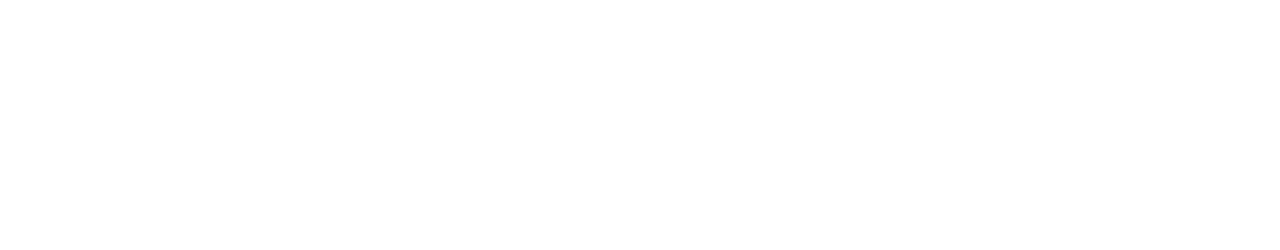
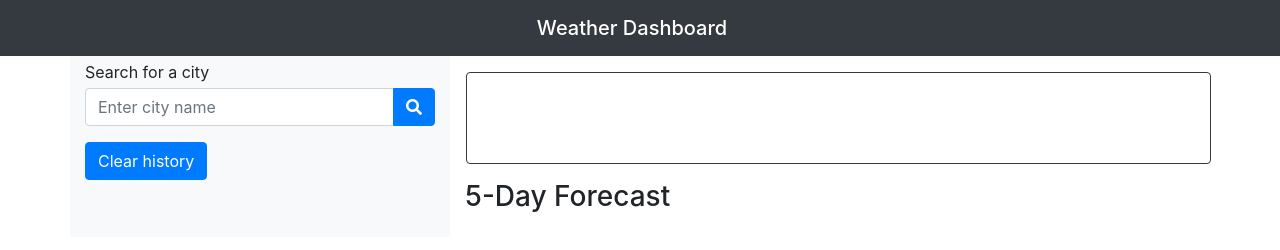
Before and after one commit to Rbenney15/weather-dashboard, a plain HTML site: page index.html in a window 1280 px wide. Drawn offline with nearby package versions, Linux system fonts and the light colour scheme.

Commit message:
add bootstrap and html design

```diff
--- a/index.html
+++ b/index.html
@@ -4,9 +4,77 @@
     <meta charset="UTF-8">
     <meta http-equiv="X-UA-Compatible" content="IE=edge">
     <meta name="viewport" content="width=device-width, initial-scale=1.0">
+    <link rel="stylesheet" href="https://stackpath.bootstrapcdn.com/bootstrap/4.3.1/css/bootstrap.min.css" integrity="sha384-ggOyR0iXCbMQv3Xipma34MD+dH/1fQ784/j6cY/iJTQUOhcWr7x9JvoRxT2MZw1T" crossorigin="anonymous">
+    <link rel="stylesheet" href="https://cdnjs.cloudflare.com/ajax/libs/font-awesome/5.11.2/css/all.min.css">
+    <link rel="stylesheet" href="./assets/css/style.css">
     <title>Weather Dashboard</title>
 </head>
 <body>
+    <nav class="navbar navbar-dark bg-dark">
+        <span class="navbar-brand mb-0 h1 w-100 text-center">Weather Dashboard</span>
+    </nav>
+    <div class="container">
+        <div class="row">
+            <div class="col-4 bg-light">
+                <p class="search-header my-1">Search for a city</p>
+                <div class="input-group mb-3">
+                    <input id="city-input" type="text" class="form-control" placeholder="Enter city name" aria-label="Enter city name">
+                    <div class="input-group-append">
+                        <button class="btn btn-primary" type="button" id="search-button">
+                            <i class="fas fa-search"></i>
+                        </button>
+                    </div>
+                </div>
+                <button class="btn btn-primary mb-3" type="button" id="clear-history">Clear history</button>
+                <form id="history"></form>
+            </div>
+            <div class="col-8">
+                <div class="row mr-0">
+                    <div class="col-12 border border-dark m-3 rounded">
+                        <div class="row">
+                            <div class="col-12">
+                                <span id="city-name" class="city-name align-middle"></span>
+                                <img id="current-pic" src="placeholder" alt="">
+                            </div>
+                        </div>
+                        <div class="row">
+                            <div class="col-12">
+                                <p id="temperature"></p>
+                            </div>
+                        </div>
+                        <div class="row">
+                            <div class="col-12">
+                                <p id="humidity"></p>
+                            </div>
+                        </div>
+                        <div class="row">
+                            <div class="col-12">
+                                <p id="wind-speed"></p>
+                            </div>
+                        </div>
+                        <div class="row">
+                            <div class="col-12 d-flex">
+                                <p id="UV-index"></p>
+                            </div>
+                        </div>
+                    </div>
+                </div>
+                <div class="row">
+                    <div class="col-12">
+                        <h3>5-Day Forecast</h3>
+                    </div>
+                </div>
+                <div class="row">
+                    <div class="col forecast bg-primary text-white ml-3 mb-3 rounded"></div>
+                    <div class="col forecast bg-primary text-white ml-3 mb-3 rounded"></div>
+                    <div class="col forecast bg-primary text-white ml-3 mb-3 rounded"></div>
+                    <div class="col forecast bg-primary text-white ml-3 mb-3 rounded"></div>
+                    <div class="col forecast bg-primary text-white ml-3 mb-3 rounded"></div>
+                </div>
+            </div>
+        </div>
+    </div>
 
+    <script src="./assets/js/script.js"></script>
 </body>
 </html>
```
